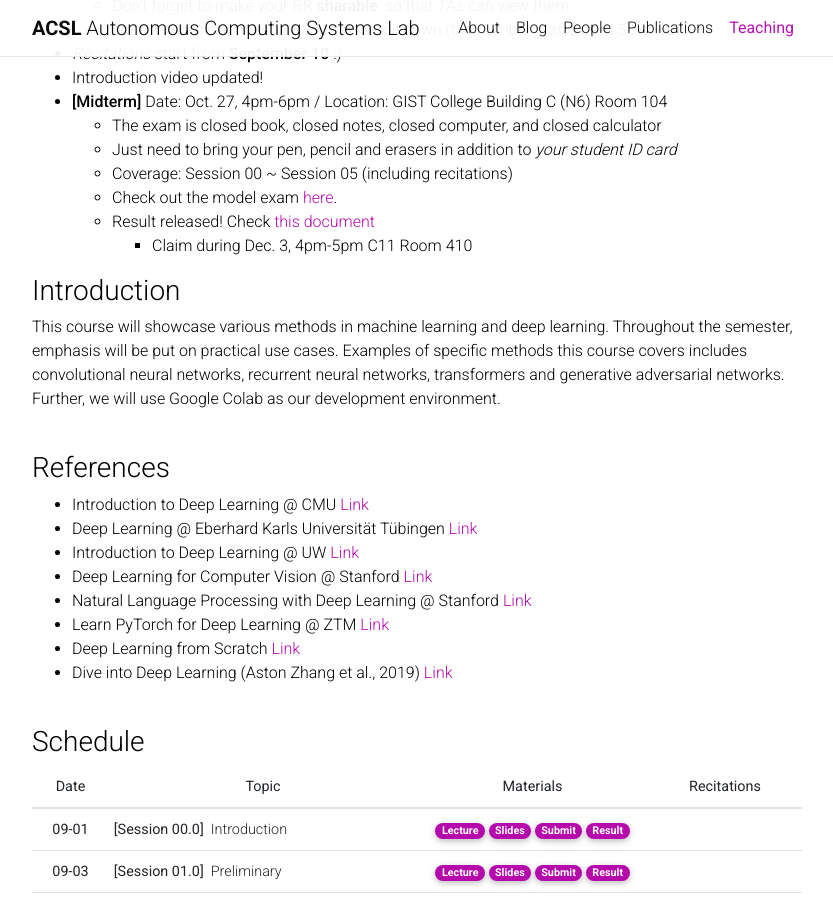
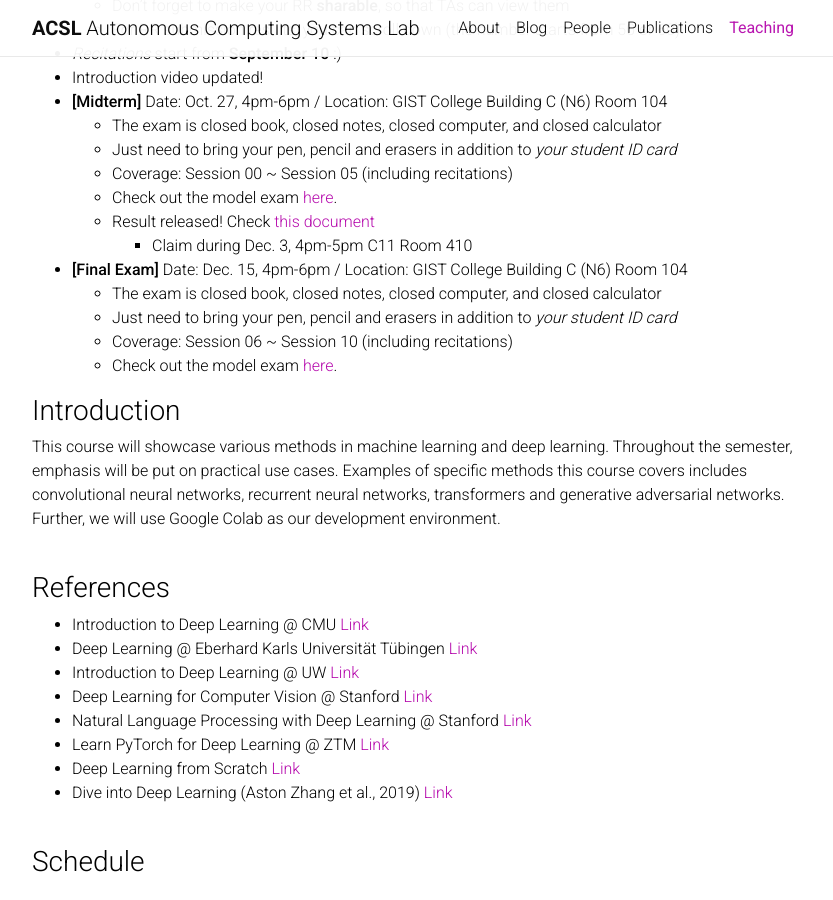
Before and after one commit to Uehwan/Uehwan.github.io, a Jekyll site: the page built from _teaching/aiexplab25fall.md, in a window 1280 px wide and 900 px high, scrolled down 579 px. Shown: the whole window, without its empty margins (223-1056 px from the left). Built offline with Jekyll 4.4.1, drawn with Linux system fonts in a browser that asks for light colours; nearby versions of some CDN libraries; comment, search, counter and statistics services are not loaded; a style sheet for code colours, icons or effects is not loaded.

Commit message:
final notice

```diff
--- a/_teaching/aiexplab25fall.md
+++ b/_teaching/aiexplab25fall.md
@@ -31,6 +31,11 @@ Yi-Rum, Kim (kimyirum@gm.gist.ac.kr) <br/>
   * Check out the model exam [here](https://docs.google.com/document/d/10jEnT5cWu2jbA1rLZj7jJkDCm2zLwWaSexAyWStpo_M/edit?usp=sharing).
   * Result released! Check [this document](https://docs.google.com/spreadsheets/d/1wPgyDlPVcM8a-b8eVglAnsCki_xL6WpVkxI6pVkqb58/edit?usp=sharing)
     * Claim during Dec. 3, 4pm-5pm C11 Room 410
+* **[Final Exam]** Date: Dec. 15, 4pm-6pm / Location: GIST College Building C (N6) Room 104
+  * The exam is closed book, closed notes, closed computer, and closed calculator
+  * Just need to bring your pen, pencil and erasers in addition to *your student ID card*
+  * Coverage: Session 06 ~ Session 10 (including recitations)
+  * Check out the model exam [here](https://docs.google.com/document/d/1_OjEWEkLlnzMXXiWUX__nZ_6PSirY1bOFo0Osf27sy4/edit?usp=sharing).
 
 
 ### Introduction
```
